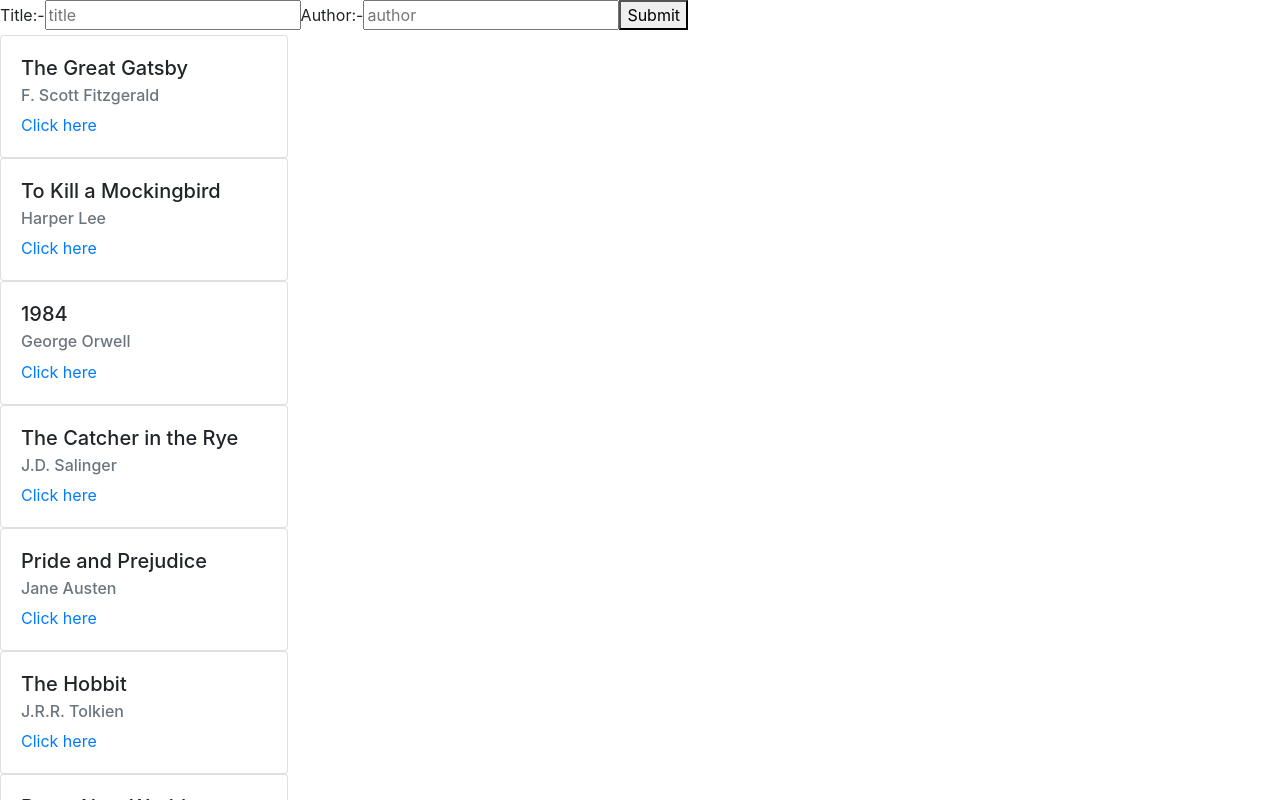
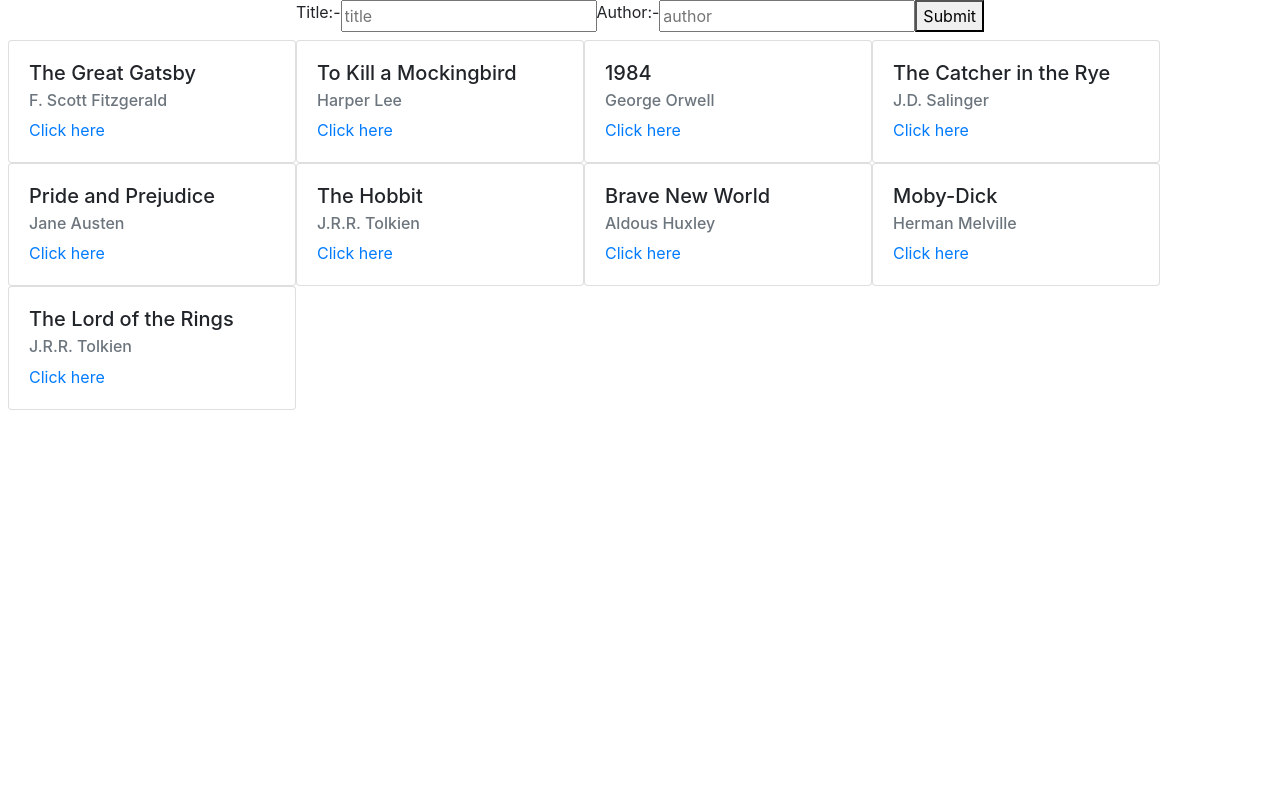
Before and after one commit to dhruviklathiya/31-10-2023-REACT-PROJECT-PRACTICE-1, a React (Create React App) app: page / in a window 1280 px wide. Shown: the top 800 px of the page. Built offline with nearby package versions, Linux system fonts and the light colour scheme.

Commit message:
Bootstrap

```diff
--- a/src/App.js
+++ b/src/App.js
@@ -13,11 +13,13 @@ const App = () => {
   }
   return (
     <>
+    <div className="d-flex justify-content-center">
     <label>Title:-</label>
     <input placeholder="title" name="title" onChange={input_handler}/>
     <label>Author:-</label>
     <input placeholder="author" name="author" onChange={input_handler}/>
     <button type="button" onClick={submit_handler}>Submit</button>
+    </div>
     </>
     );
 }
--- a/src/index.js
+++ b/src/index.js
@@ -8,8 +8,10 @@ const root = ReactDOM.createRoot(document.getElementById('root'));
 root.render(
     <>
     <App />
+    <div className="d-flex justify-content-start flex-wrap m-2">
     {data.map((data)=>{
       return <Card val_={data}/>
     })}
+    </div>
     </>
 )
```
